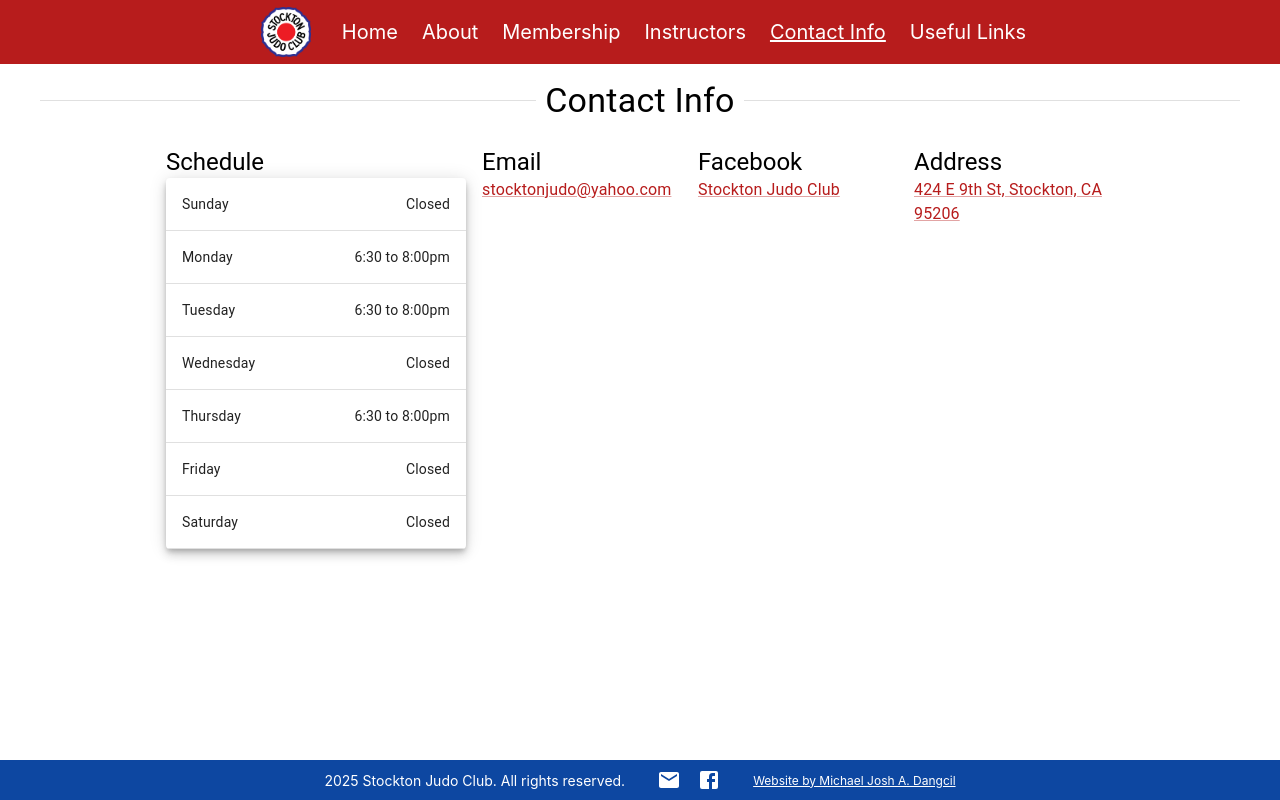
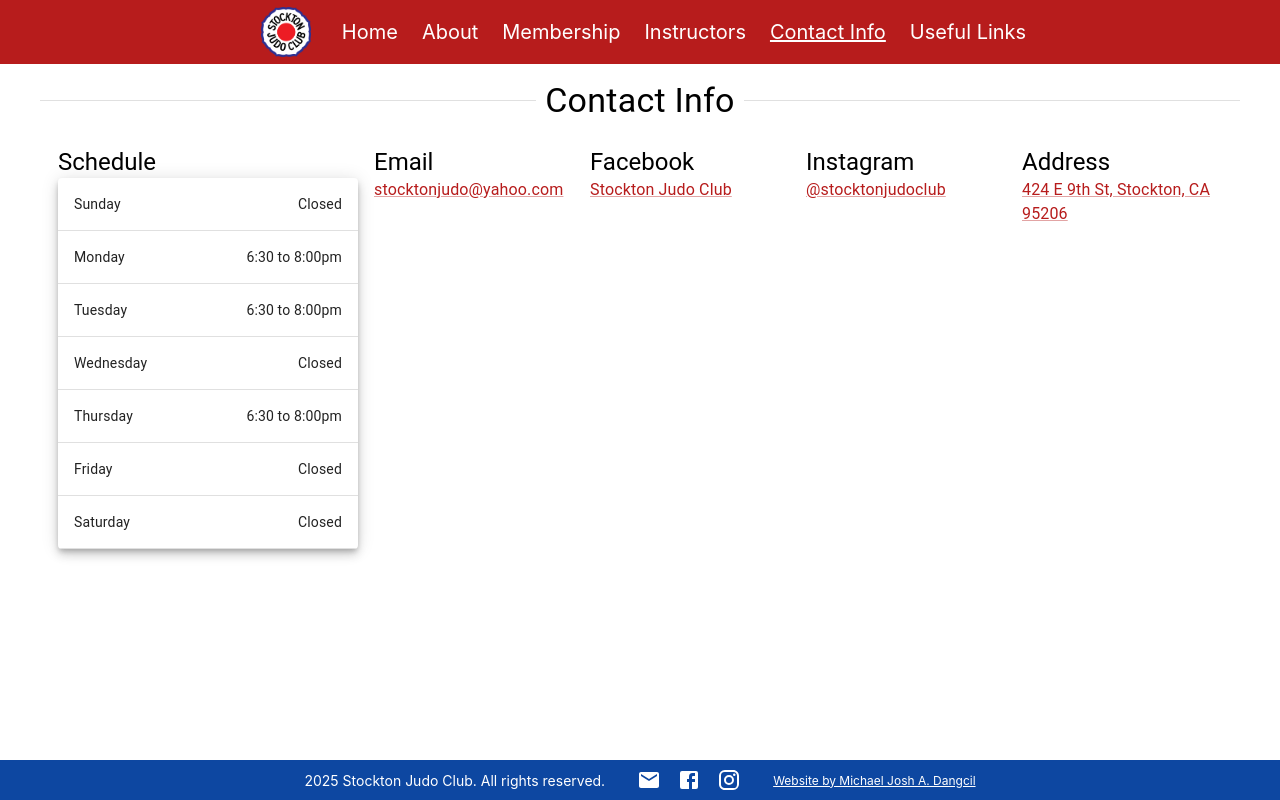
Before and after one commit to MJADangcil/stockton-judo-club, a React (Create React App) app: page /contact-info in a window 1280 px wide. Built offline with nearby package versions, Linux system fonts and the light colour scheme.

Commit message:
Update Contact Info to include Instagram handle

```diff
--- a/src/components/Footer/Footer.js
+++ b/src/components/Footer/Footer.js
@@ -2,6 +2,7 @@ import React from "react";
 import { Container, Grid, IconButton } from "@mui/material";
 import EmailIcon from "@mui/icons-material/Email";
 import FacebookIcon from "@mui/icons-material/Facebook";
+import InstagramIcon from "@mui/icons-material/Instagram";
 
 export default function Footer() {
   return (
@@ -56,6 +57,16 @@ export default function Footer() {
           >
             <FacebookIcon />
           </IconButton>
+          <IconButton
+            component="button"
+            href="https://www.instagram.com/stocktonjudoclub/"
+            target="_blank"
+            title="Stockton Judo Instagram page"
+            aria-label="Stockton Judo Instagram page"
+            sx={{ color: "text.dark" }}
+          >
+            <InstagramIcon />
+          </IconButton>
         </Grid>
         <Grid
           component="a"
--- a/src/pages/ContactInfo/ContactInfo.js
+++ b/src/pages/ContactInfo/ContactInfo.js
@@ -102,6 +102,17 @@ export default function ContactInfo() {
             </Typography>
           </Grid>
           <Grid item xs={12} sm={5} lg={2}>
+            <Typography variant="h5">Instagram</Typography>
+            <Typography variant="body1">
+              <Link
+                href="https://www.instagram.com/stocktonjudoclub/"
+                target="_blank"
+              >
+                @stocktonjudoclub
+              </Link>
+            </Typography>
+          </Grid>
+          <Grid item xs={12} sm={5} lg={2}>
             <Typography variant="h5">Address</Typography>
             <Typography variant="body1">
               <Link
```
